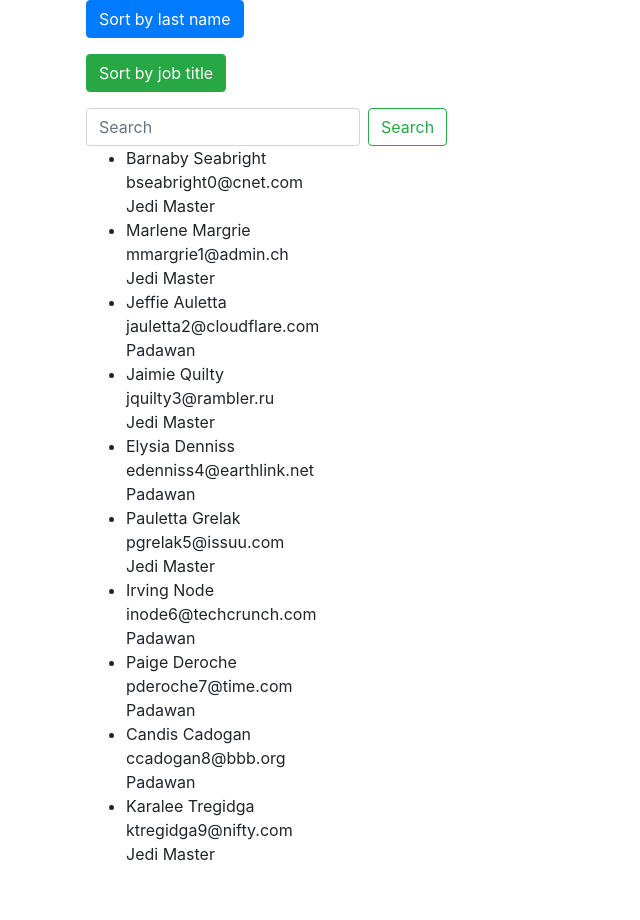
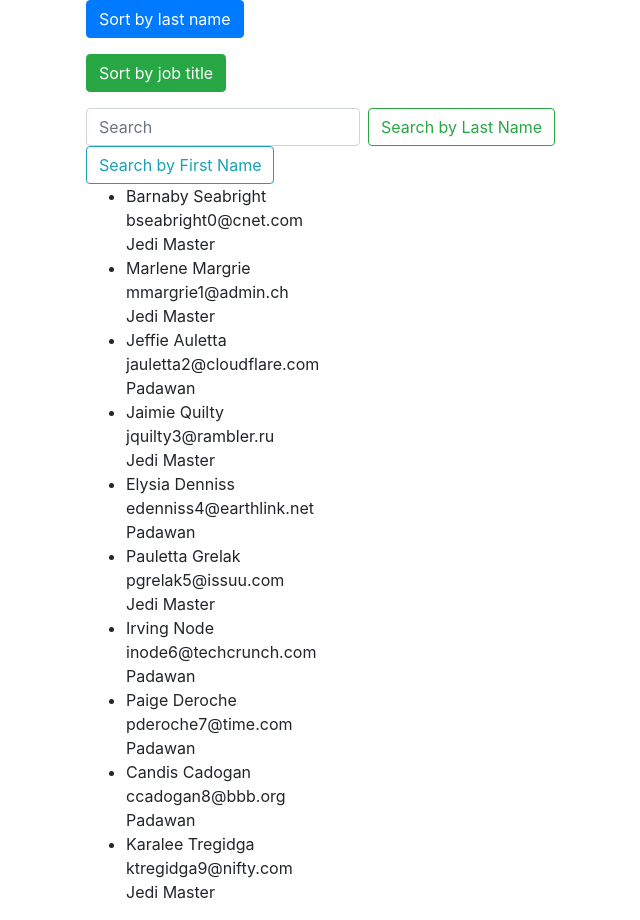
Before and after one commit to lpham2525/directory, a React (Create React App) app: page / in a window 1280 px wide. Shown: the whole page, without its empty margins (14-654 px from the left). Before the commit the page ends 882 px from the top, so only its background shows below. Built offline with nearby package versions, Linux system fonts and the light colour scheme.

Commit message:
cleared search inputs

```diff
--- a/src/App.js
+++ b/src/App.js
@@ -68,10 +68,9 @@ class App extends Component {
 
   state = {
     employees: employees,
-    nameSort: [],
-    sortValue: '',
     inputValue: '',
-    category: 'last_name'
+    category: 'last_name',
+    firstName: 'first_name'
   }
 
   handleJobTitle = () => {
@@ -123,27 +122,20 @@ class App extends Component {
       return employee[this.state.category].toLowerCase() === this.state.inputValue.toLowerCase()
     })
     this.setState({
-    employees: found
+      employees: found, inputValue: ''
     })
 }
 
-
-  // handleSort= () => { employees.sort((a, b) => {
-  //   let sortByLast =[]
-  //     let nameA = a.last_name
-  //     let nameB = b.last_name
-  //     if (nameA < nameB) {
-  //       return -1; //nameA comes first
-  //     }
-  //     if (nameA > nameB) {
-  //       return 1; // nameB comes first
-  //     }
-  //     return 0;  // names must be equal
-  //   })
-
-  //   console.log(employees)
-  //   sortByLast.push(employees)
-  // }
+  handleFirst = event => {
+    event.preventDefault()
+    console.log(event.target.value)
+    let found = employees.filter((employee) => {
+      return employee.first_name.toLowerCase() === this.state.inputValue.toLowerCase()
+    })
+    this.setState({
+      employees: found, inputValue: ''
+    })
+  }
 
   render() {
     return (
@@ -159,7 +151,8 @@ class App extends Component {
           <Form
             inputValue={this.state.inputValue}
             handleInputChange={this.handleInputChange}
-            handleSearch={this.handleSearch} />
+            handleSearch={this.handleSearch}
+            handleFirst={this.handleFirst} />
         </div>
         <div className='col-md-6'>
           <Employee employees={this.state.employees} />
--- a/src/components/Form/Form.js
+++ b/src/components/Form/Form.js
@@ -5,7 +5,8 @@ const Form = props => {
   return (
     <form className="form-inline my-2 my-lg-0">
       <input className="form-control mr-sm-2" type="search" placeholder="Search" aria-label="Search" name="inputValue" value={props.inputValue} onChange={props.handleInputChange} />
-      <button className="btn btn-outline-success my-2 my-sm-0" type="submit" onClick={props.handleSearch}>Search</button>
+      <button className="btn btn-outline-success my-2 my-sm-0" type="submit" onClick={props.handleSearch}>Search by Last Name</button>
+      <button className="btn btn-outline-info my-2 my-sm-0" type="submit" onClick={props.handleFirst}>Search by First Name</button>
     </form>
   )
 }
```
